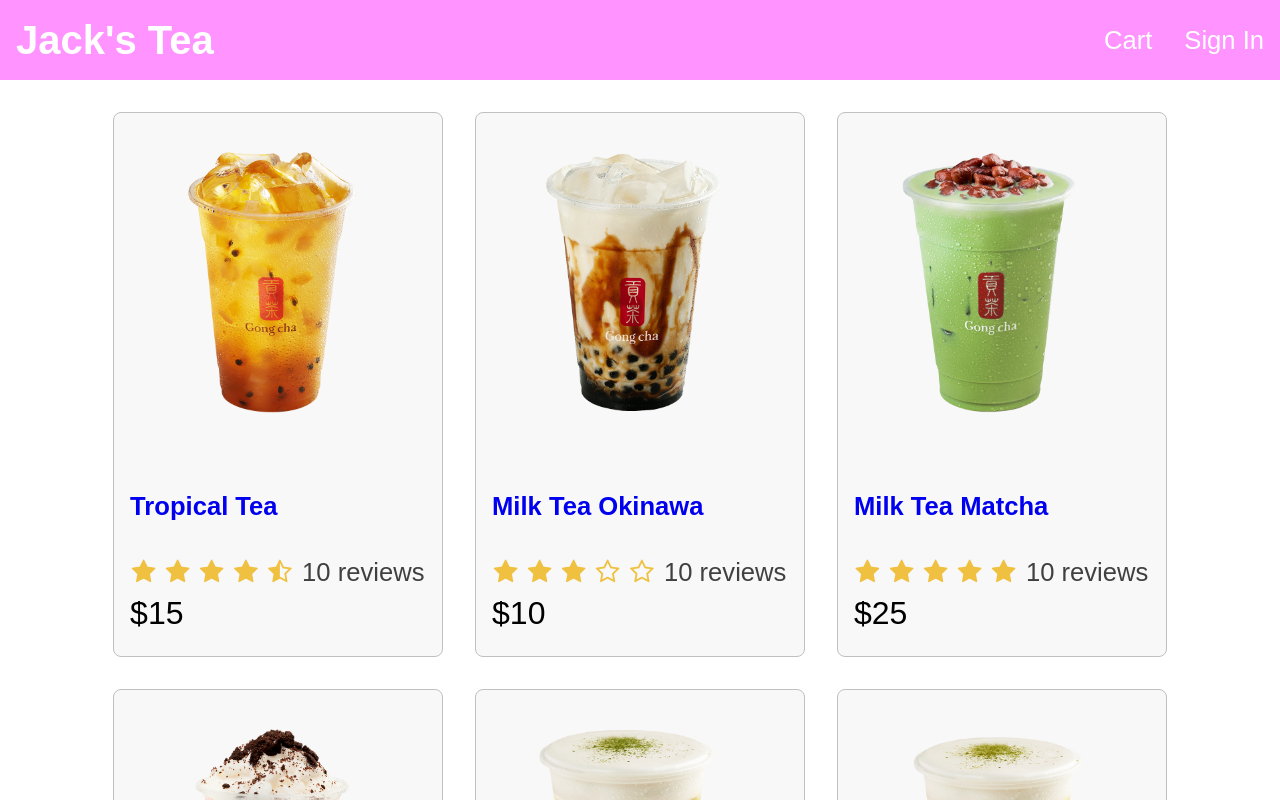
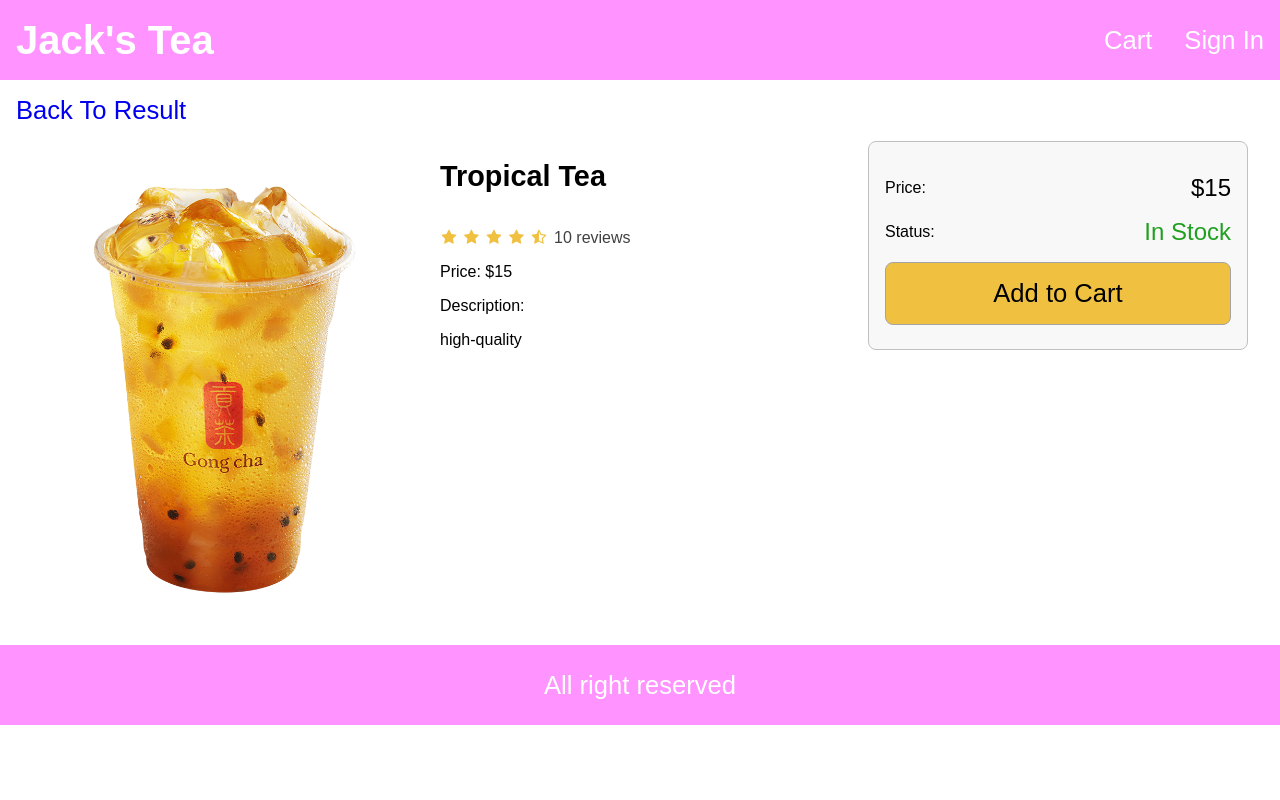
Before and after one commit to Jack01099/final-project, a React (Create React App) app in the folder frontend/: page /product/1 in a window 1280 px wide. Shown: the top 800 px of the page. Built offline with nearby package versions, Linux system fonts and the light colour scheme.

Commit message:
update Product page

```diff
--- a/frontend/package.json
+++ b/frontend/package.json
@@ -8,6 +8,8 @@
     "@testing-library/user-event": "^12.8.3",
     "react": "^17.0.2",
     "react-dom": "^17.0.2",
+    "react-router": "^6.0.2",
+    "react-router-dom": "^5.2.0",
     "react-scripts": "4.0.3",
     "web-vitals": "^1.1.2"
   },
--- a/frontend/src/App.js
+++ b/frontend/src/App.js
@@ -1,35 +1,30 @@
 import React from 'react';
-import {data} from './data';
-import {Product} from './components/Products';
+import { Route, withRouter } from 'react-router-dom';
+
+import HomeScreen from './screens/HomeScreen';
+import ProductScreen from './screens/ProductScreen';
 
 function App() {
   return (
-    <div className="grid-container">
+    <div className='grid-container'>
       <header className='row'>
         <div>
-                    <a href="index.html" className="brand">Jack's Tea</a>
+          <a href='index.html' className='brand'>
+            Jack's Tea
+          </a>
         </div>
         <div>
-                    <a href="cart.html">Cart</a>
-                    <a href="signin.html">Sign In </a>
+          <a href='cart.html'>Cart</a>
+          <a href='signin.html'>Sign In </a>
         </div>
       </header>
       <main>
-               <div className="row center">
-                 {
-                   data.products.map((product) => (
-                    <Product product={product} />
-                   ))
-                 }
-
-                  {/*  End Product   */}
-               </div>
+        <Route exact path='/' component={HomeScreen}></Route>
+        <Route path='/product/:id' component={ProductScreen} exact></Route>
       </main>
-            <footer className="row center">
-                All right reserved
-            </footer>
+      <footer className='row center'>All right reserved</footer>
     </div>
   );
 }
 
-export default App;
+export default withRouter(App);
--- a/frontend/src/components/Products.js
+++ b/frontend/src/components/Products.js
@@ -5,7 +5,7 @@ export const Product = (props) => {
   const { product } = props;
   return (
     <div div className='card' key={product._id}>
-      <a href={`/products/${product._id}`}>
+      <a href={`/product/${product._id}`}>
         {/* images size: 680px by 830px  */}
         <img className='medium' src={product.image} alt={product.name} />
       </a>
--- a/frontend/src/data.js
+++ b/frontend/src/data.js
@@ -6,10 +6,11 @@ export const data = {
       category: 'fruit-tea',
       image: '/images/fruit-tea-1.png',
       price: 15,
+      countInStock: 10,
       brand: 'Jack',
       rating: 4.5,
       numReviews: 10,
-        description: 'high-quality'
+      description: 'high-quality',
     },
     {
       _id: '2',
@@ -17,10 +18,11 @@ export const data = {
       category: 'milk-tea',
       image: '/images/milk-tea-1.png',
       price: 10,
+      countInStock: 0,
       brand: 'Jack',
       rating: 3,
       numReviews: 10,
-        description: 'high-quality'
+      description: 'high-quality',
     },
     {
       _id: '3',
@@ -28,10 +30,11 @@ export const data = {
       category: 'milk-tea',
       image: '/images/milk-tea-2.png',
       price: 25,
+      countInStock: 16,
       brand: 'Jack',
       rating: 5,
       numReviews: 10,
-        description: 'high-quality'
+      description: 'high-quality',
     },
     {
       _id: '4',
@@ -39,10 +42,11 @@ export const data = {
       category: 'smoothie',
       image: '/images/smoothie-1.png',
       price: 20,
+      countInStock: 13,
       brand: 'Jack',
       rating: 4,
       numReviews: 10,
-        description: 'high-quality'
+      description: 'high-quality',
     },
     {
       _id: '5',
@@ -50,10 +54,11 @@ export const data = {
       category: 'tea',
       image: '/images/tea-1.png',
       price: 10,
+      countInStock: 15,
       brand: 'Jack',
       rating: 3,
       numReviews: 10,
-        description: 'high-quality'
+      description: 'high-quality',
     },
     {
       _id: '6',
@@ -61,10 +66,11 @@ export const data = {
       category: 'tea',
       image: '/images/tea-2.png',
       price: 12,
+      countInStock: 20,
       brand: 'Jack',
       rating: 4.5,
       numReviews: 10,
-        description: 'high-quality'
+      description: 'high-quality',
     },
-    ]
-}
+  ],
+};
--- a/frontend/src/index.css
+++ b/frontend/src/index.css
@@ -7,7 +7,23 @@ body {
   height: 100vh;
   font-size: 1.6rem;
   font-family: Arial, Helvetica, sans-serif;
+  -webkit-font-smoothing: antialiased;
+  -moz-osx-font-smoothing: grayscale;
 }
+
+/* Custom */
+.image-custom {
+  object-fit: cover;
+  height: 500px;
+  width: 400px;
+}
+.font-standard {
+  font-size: 1rem;
+}
+.margin-r1 {
+  margin-right: 0.3em;
+}
+/* Custom */
 
 #rootr {
   height: 100%;
@@ -51,6 +67,29 @@ h2 {
   font-size: 1.6rem;
   padding: 1rem 0;
 }
+
+button {
+  padding: 1rem;
+  border-radius: 0.5rem;
+  border: 0.1rem #a4a4a4 solid;
+  font-size: 1.6rem;
+  font-family: Arial, Helvetica, sans-serif;
+  -webkit-font-smoothing: antialiased;
+  -moz-osx-font-smoothing: grayscale;
+  background-color: #f8f8f8;
+  cursor: pointer;
+}
+button.primary {
+  background-color: #f0c040 !important;
+}
+button.block {
+  width: 100% !important;
+}
+button:hover {
+  border: 0.1rem #404040 solid;
+}
+
+/* ROW-Col */
 .row {
   display: flex;
   flex-wrap: wrap;
@@ -60,6 +99,26 @@ h2 {
 .row.center {
   justify-content: center;
 }
+.row.top {
+  align-items: flex-start;
+}
+.col-1 {
+  flex: 1 1 25rem;
+}
+.col-2 {
+  flex: 2 1 25rem;
+}
+/* End Col-Row */
+
+ul {
+  padding: 0;
+  margin: 0;
+  list-style-type: none;
+}
+li {
+  margin-top: 1rem;
+}
+
 a {
   text-decoration: none;
 }
@@ -81,7 +140,9 @@ img.medium {
   max-width: 20rem;
   width: 100%;
 }
-
+img.large {
+  width: 100%;
+}
 /* Card */
 .card {
   border: 0.1rem #c0c0c0 solid;
@@ -98,7 +159,7 @@ img.medium {
   margin-bottom: 0.5rem;
 }
 .price {
-  font-size: 2rem;
+  font-size: 1.5rem;
 }
 
 /* Rating */
@@ -109,3 +170,12 @@ img.medium {
 .rating span:last-child {
   color: #404040;
 }
+
+/* Alert */
+.success {
+  color: #20a020;
+}
+.error {
+  color: #a02020;
+}
+/* End Alert */
--- a/frontend/src/index.js
+++ b/frontend/src/index.js
@@ -3,11 +3,12 @@ import ReactDOM from 'react-dom';
 import './index.css';
 import App from './App';
 import reportWebVitals from './reportWebVitals';
+import { BrowserRouter } from 'react-router-dom';
 
 ReactDOM.render(
-  <React.StrictMode>
+  <BrowserRouter>
     <App />
-  </React.StrictMode>,
+  </BrowserRouter>,
   document.getElementById('root')
 );
 
--- /dev/null
+++ b/frontend/src/screens/HomeScreen.js
@@ -0,0 +1,14 @@
+import React from 'react';
+
+import { data } from '../data';
+import { Product } from '../components/Products';
+
+export default function HomeScreen() {
+  return (
+    <div className='row center'>
+      {data.products.map((product) => (
+        <Product product={product} />
+      ))}
+    </div>
+  );
+}
--- /dev/null
+++ b/frontend/src/screens/ProductScreen.js
@@ -0,0 +1,68 @@
+import React from 'react';
+import Rating from '../components/Rating';
+import { Link } from 'react-router-dom';
+
+import { data } from '../data';
+
+export default function ProductScreen(props) {
+  const product = data.products.find((x) => x._id === props.match.params.id);
+  if (!product) {
+    return <div>Product Not Found</div>;
+  }
+  return (
+    <div>
+      <Link to='/'>Back To Result</Link>
+      <div className='row top font-standard'>
+        <div className='col-2'>
+          <img
+            class='large image-custom'
+            src={product.image}
+            alt={product.name}
+          />
+        </div>
+        <div className='col-1'>
+          <ul>
+            <li>
+              <h1>{product.name}</h1>
+            </li>
+            <li>
+              <Rating rating={product.rating} numReviews={product.numReviews} />
+            </li>
+            <li>Price: &#36;{product.price}</li>
+            <li>
+              Description:
+              <p>{product.description}</p>
+            </li>
+          </ul>
+        </div>
+        <div className='col-1'>
+          <div class='card card-body'>
+            <ul>
+              <li>
+                <div className='row'>
+                  <div>Price:</div>
+                  <div className='price'>&#36;{product.price}</div>
+                </div>
+              </li>
+              <li>
+                <div className='row'>
+                  <div>Status:</div>
+                  <div className='price'>
+                    {product.countInStock > 0 ? (
+                      <span className='success'> In Stock </span>
+                    ) : (
+                      <span className='error'> Out Of Stock </span>
+                    )}
+                  </div>
+                </div>
+              </li>
+              <li>
+                <button className='primary block'>Add to Cart</button>
+              </li>
+            </ul>
+          </div>
+        </div>
+      </div>
+    </div>
+  );
+}
```
Also changed, not shown: 2 other files (tests, documents, lock files or other folders). Lines whose indentation alone changed are shown as unchanged.
